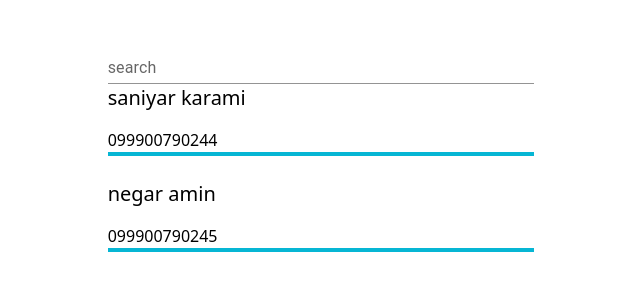
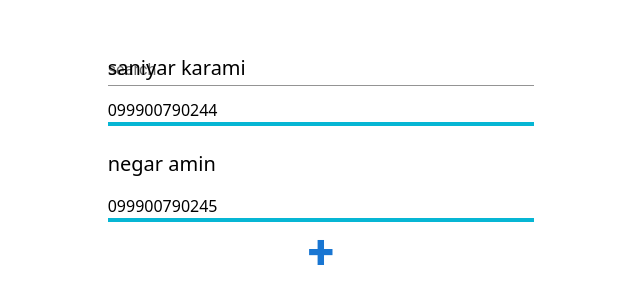
Before and after one commit to Team-Quaka/React_Contacts, a Next.js app: page /contacts in a window 1280 px wide. Shown: the part 244-548 px from the top of the page, without its empty margins (319-959 px from the left). Built offline with nearby package versions, Linux system fonts and the light colour scheme.

Commit message:
addButton addition

```diff
--- a/components/searchBar.tsx
+++ b/components/searchBar.tsx
@@ -12,7 +12,7 @@ const SearchBar: NextComponentType = () => {
     }, [inputValue])
     return (
         <TextField type="text"
-        className="mb-16"
+        className="mb-16 absolute top-8 w-full"
         onChange={(e) => {
             e.preventDefault()
             setInputValue(e.target.value)
--- a/pages/contacts.tsx
+++ b/pages/contacts.tsx
@@ -3,6 +3,7 @@ import { useCallback, useEffect, useMemo, useState } from "react";
 import { CONTACTLIST } from "../types/CONTACT";
 import ContactComponent from "../components/contactComponent";
 import SearchBar from "../components/searchBar";
+import { Button } from "@mui/material";
 
 const Contacts: NextPage = () => {
     const [contactList, setContactList] = useState<CONTACTLIST>([{
@@ -18,14 +19,18 @@ const Contacts: NextPage = () => {
         console.log('fetch from server and set contactlist')
     }, [])
     return (
-        <div className="flex justify-center flex-col h-screen w-1/3 mx-auto ">
+        <div className="flex justify-center flex-col h-screen w-1/3 mx-auto relative">
             <SearchBar />
-
             {
                 contactList.map((contactInfo, index) => {
                     return <ContactComponent key={index} contactData={contactInfo}/>
                 })
             }
+            <Button className="rounded-full absolute bottom-6 right-0">
+                <div className="text-5xl font-bold" >
+                    +
+                </div>
+            </Button>
         </div>
     )
 }
```
